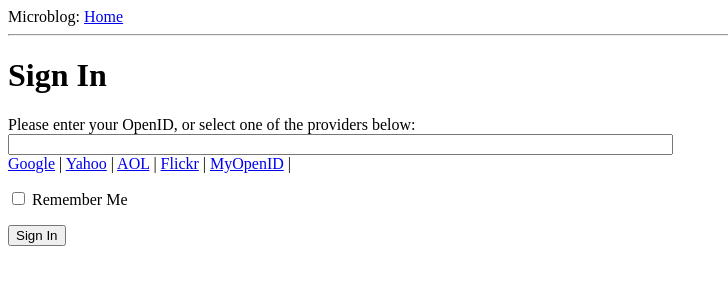
After one commit to kevincrane/flaskblog, a Flask app: page /login in a window 1280 px wide. The commit adds this page. Shown: the top 300 px of the page, without its empty margins (0-728 px from the left). Run offline with Flask 2, Linux system fonts and the light colour scheme.

Commit message:
Finished part III (how forms work)

```diff
--- a/app/__init__.py
+++ b/app/__init__.py
@@ -1,4 +1,6 @@
 from flask import Flask
 
 app = Flask(__name__)
+app.config.from_object('config')
+
 from app import views
--- /dev/null
+++ b/app/forms.py
@@ -0,0 +1,8 @@
+from flask.ext.wtf import Form
+from wtforms import TextField, BooleanField
+from wtforms.validators import Required
+
+
+class LoginForm(Form):
+    openid = TextField('openid', validators=[Required()])
+    remember_me = BooleanField('remember_me', default=False)
--- a/app/templates/base.html
+++ b/app/templates/base.html
@@ -9,6 +9,15 @@
 <body>
   <div>Microblog: <a href="/index">Home</a></div>
   <hr>
+  {% with messages = get_flashed_messages() %}
+    {% if messages %}
+    <ul>
+    {% for message in messages %}
+        <li>{{ message }} </li>
+    {% endfor %}
+    </ul>
+    {% endif %}
+    {% endwith %}
   {% block content %}{% endblock %}
 </body>
 </html>
--- /dev/null
+++ b/app/templates/login.html
@@ -0,0 +1,34 @@
+<!-- extend from base layout -->
+{% extends 'base.html' %}
+
+{% block content %}
+<script type="text/javascript">
+  function set_openid(openid, pr) {
+      var u = openid.search('<username>')
+      if (u != -1) {
+          // openid requires username
+          user = prompt('Enter your ' + pr + ' username:')
+          openid = openid.substr(0, u) + user
+      }
+      var form = document.forms['login'];
+      form.elements['openid'].value = openid
+  }
+</script>
+
+<h1>Sign In</h1>
+<form action="" method="post" name="login">
+    {{form.hidden_tag()}}
+    <p>
+        Please enter your OpenID, or select one of the providers below:<br>
+        {{form.openid(size=80)}}
+        {% for error in form.errors.openid %}
+        <span style="color: red;">[{{error}}]</span>
+        {% endfor %}<br>
+        {% for pr in providers %}
+        <a href="javascript:set_openid('{{pr.url}}', '{{pr.name}}');">{{pr.name}}</a> |
+        {% endfor %}
+    </p>
+    <p>{{form.remember_me}} Remember Me</p>
+    <p><input type="submit" value="Sign In"></p>
+</form>
+{% endblock %}
--- a/app/views.py
+++ b/app/views.py
@@ -1,6 +1,7 @@
-from flask import render_template
+from flask import render_template, flash, redirect
 
 from app import app
+from app.forms import LoginForm
 
 
 @app.route('/')
@@ -21,3 +22,15 @@ def index():
                            title='Home',
                            user=user,
                            posts=posts)
+
+
+@app.route('/login', methods=['GET', 'POST'])
+def login():
+    form = LoginForm()
+    if form.validate_on_submit():
+        flash('Login requested for OpenID="' + form.openid.data + '", remember_me=' + str(form.remember_me.data))
+        return redirect('/index')
+    return render_template('login.html',
+                           title='Sign In',
+                           form=form,
+                           providers=app.config['OPENID_PROVIDERS'])
```
Also changed, not shown: config.py (added, +12 -0 lines).
